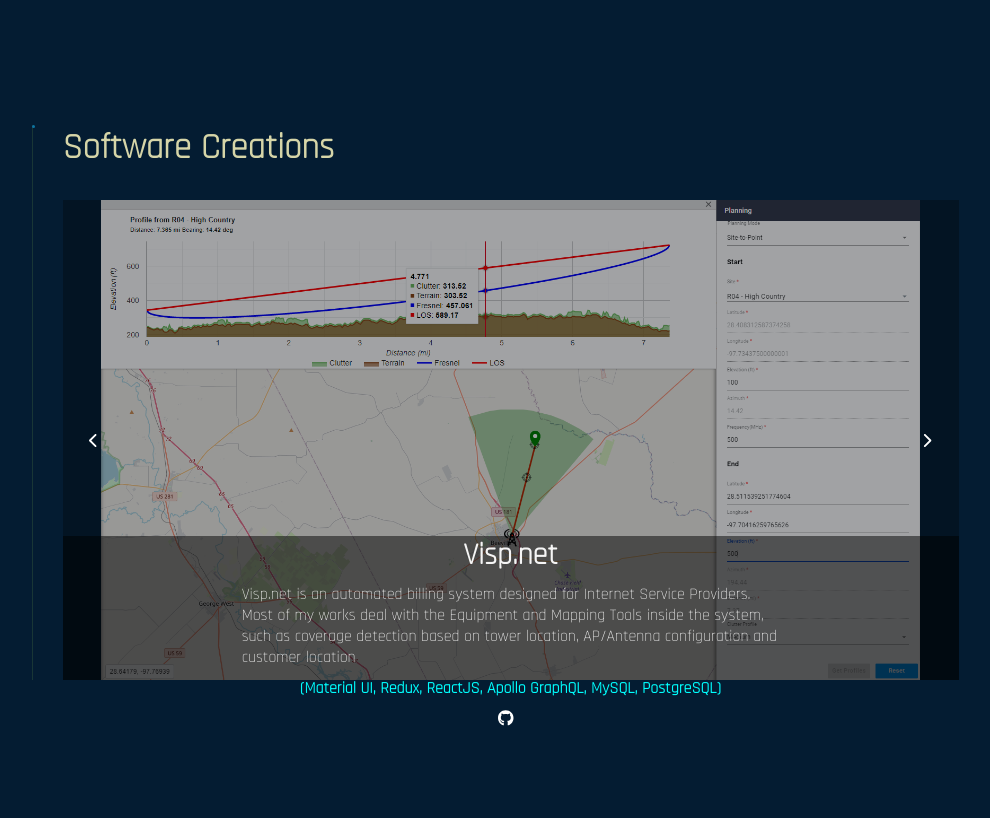
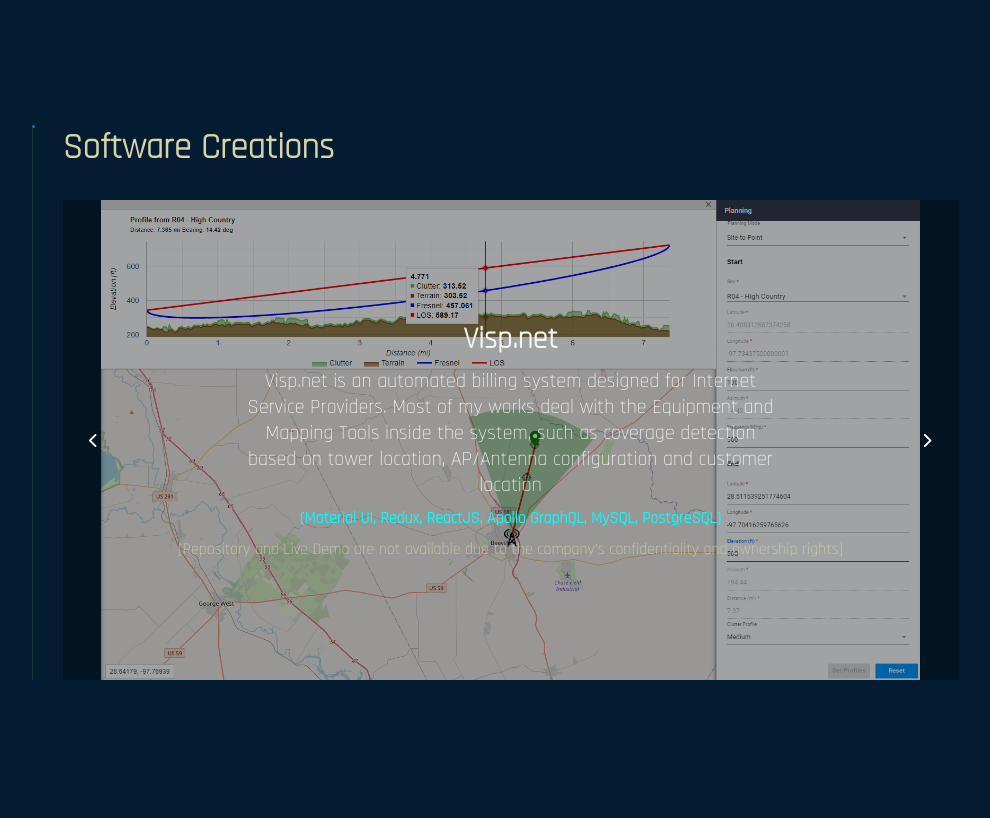
Before and after one commit to johnmarkcabusog/myportfolio, a React (Create React App) app: page / in a window 1280 px wide. Shown: the part 1940-2758 px from the top of the page, without its empty margins (145-1135 px from the left). Built offline with nearby package versions, Linux system fonts and the light colour scheme.

Commit message:
Email functionality and responsiveness updates

```diff
--- a/src/index.js
+++ b/src/index.js
@@ -1,14 +1,33 @@
-import React from 'react';
-import ReactDOM from 'react-dom/client';
-import './index.css';
-import App from './App';
-import reportWebVitals from './reportWebVitals';
-import { library } from '@fortawesome/fontawesome-svg-core'
-import { faCheckSquare, faCoffee, faChevronDown, faChevronLeft, faChevronRight} from '@fortawesome/free-solid-svg-icons'
-import {faGithub} from '@fortawesome/free-brands-svg-icons'
-library.add( faChevronDown, faCheckSquare, faCoffee, faChevronLeft, faChevronRight, faGithub )
+import React from "react";
+import ReactDOM from "react-dom/client";
+import "./index.css";
+import App from "./App";
+import reportWebVitals from "./reportWebVitals";
+import { library } from "@fortawesome/fontawesome-svg-core";
+import {
+  faCheckSquare,
+  faCoffee,
+  faChevronDown,
+  faChevronLeft,
+  faChevronRight,
+  faEye,
+  faMessage
+} from "@fortawesome/free-solid-svg-icons";
+import { faGithub, faLinkedin } from "@fortawesome/free-brands-svg-icons";
 
-const root = ReactDOM.createRoot(document.getElementById('root'));
+library.add(
+  faChevronDown,
+  faCheckSquare,
+  faCoffee,
+  faChevronLeft,
+  faChevronRight,
+  faGithub,
+  faEye,
+  faLinkedin,
+  faMessage
+);
+
+const root = ReactDOM.createRoot(document.getElementById("root"));
 root.render(
   <React.StrictMode>
     <App />
--- a/src/pages/AboutMe/style.css
+++ b/src/pages/AboutMe/style.css
@@ -31,6 +31,7 @@
 .content-div{
     display: flex;
     gap:30px;
+
 }
 .content-about{
     display: inline-block;
@@ -85,10 +86,21 @@
     .content-div
     {
         flex-direction:  column;
+        align-items: center;
     }
     .content-about{
         width: 100%;
         padding: 2%;
     }
+    .section-title{
+        text-align: center;
+        align-self: center;
+    }
 
 }
+
+@media (max-width:341px) {
+    #about-me{
+        font-size:16px;
+    }
+}
--- a/src/pages/Experiences/style.css
+++ b/src/pages/Experiences/style.css
@@ -109,3 +109,9 @@
 
     }
 }
+
+@media (max-width:341px) {
+    .role {
+        font-size: 16px;
+    }
+}
--- a/src/pages/Footer/index.js
+++ b/src/pages/Footer/index.js
@@ -1,15 +1,32 @@
-import React from 'react'
-import './style.css'
-
-const Footer = () =>{
-    return(
+import React from "react";
+import "./style.css";
+import { FontAwesomeIcon } from "@fortawesome/react-fontawesome";
+const Footer = () => {
+  const openLink = (link)=>{
+    window.open(
+        link,
+        '_blank' // <- This is what makes it open in a new window.
+      );
+  }
+  const emailClicked = () => {
+    const receiver = "johnmarkcabusog@gmail.com";
+    const subject = "Software Development Request";
+    const message = "Hi John,";
+    window.location.href = `mailto:${receiver}?subject=${subject}&body=${message}`;
+  };
+  return (
     <div id="footer">
       <div className="footer-body">
         <div>Built and designed by JM Cabusog</div>
         <div>All rights reserved &copy;</div>
+        <div className="icon-contacts">
+          <FontAwesomeIcon className="icon-contact-item" onClick={()=>openLink('https://www.linkedin.com/in/john-mark-cabusog-063320173')} icon="fa-brands fa-linkedin" />
+          <FontAwesomeIcon className="icon-contact-item" onClick={()=>openLink('https://github.com/johnmarkcabusog')} icon="fa-brands fa-github" />
+          <FontAwesomeIcon className="icon-contact-item" icon="fa-solid fa-message" onClick={emailClicked} />
         </div>
       </div>
-    )
-}
+    </div>
+  );
+};
 
-export default Footer
+export default Footer;
--- a/src/pages/Footer/style.css
+++ b/src/pages/Footer/style.css
@@ -1,9 +1,9 @@
 #footer{
-    height: 20vh;
+    height: 15vh;
     display: flex;
     align-items: center;
     justify-content: center;
-    font-size: 20px;
+    font-size: 18px;
     font-weight: bolder;
     border-top: solid 10px white;
 }
@@ -12,3 +12,26 @@
     text-align: center;
     line-height: 2;
 }
+.icon-contacts{
+    display: flex;
+    gap:5px;
+    justify-content: center;
+}
+.icon-contact-item{
+    cursor: pointer;
+}
+.icon-contact-item:hover{
+    color: whitesmoke;
+
+}
+@media (max-width:341px) {
+    #footer{
+        height: 15vh;
+        display: flex;
+        align-items: center;
+        justify-content: center;
+        font-size: 16px;
+        font-weight: bolder;
+        border-top: solid 10px white;
+    }
+}
--- a/src/pages/Home/components/GeneralInformation.js
+++ b/src/pages/Home/components/GeneralInformation.js
@@ -1,6 +1,13 @@
 import React from "react";
 
 const GeneralInformation = () => {
+  const emailClicked = () => {
+    const receiver = "johnmarkcabusog@gmail.com";
+    const subject = "Software Development Request";
+    const message = "Hi John,";
+    window.location.href = `mailto:${receiver}?subject=${subject}&body=${message}`;
+  };
+
   return (
     <div className="gen-info-panel">
       <div className="gen-info-content">
@@ -25,8 +32,13 @@ const GeneralInformation = () => {
         </div>
       </div>
       <div className="buttons-grid">
-        <div className="main-buttons but1" >Message Me </div>
-        <a className="main-buttons but2" href="#software-creations"> Explore My Works </a>
+        <div className="main-buttons but1" onClick={emailClicked}>
+          Message Me{" "}
+        </div>
+        <a className="main-buttons but2" href="#software-creations">
+          {" "}
+          Explore My Works{" "}
+        </a>
       </div>
     </div>
   );
--- a/src/pages/Home/style.css
+++ b/src/pages/Home/style.css
@@ -24,7 +24,6 @@
     gap: 30px;
     padding: 10px;
     justify-content: end;
-
 }
 
 .gen-info-content{
@@ -152,7 +151,13 @@
 /* Responsiveness */
 @media (max-width: 1350px){
     .polygons{
-        display: none;
+        position: absolute;
+        right: 0;
+        z-index: 0;
+        top:0;
+    }
+    .general-information{
+        z-index: 20;
     }
 }
 
@@ -187,5 +192,25 @@
         font-size: 18px;
         text-align: center;
     }
+    .dev-name, .dev-title{
+        font-size: 40px;
+    }
 
 }
+
+@media (max-width:341px) {
+    .buttons-grid{
+        gap:10px;
+    }
+    .but1{
+        grid-column: 1/2;
+        text-decoration: none;
+        font-size: 16px;
+    }
+    .but2{
+        grid-column:2/3;
+        text-decoration: none;
+        font-size: 16px;
+        text-align: center;
+    }
+}
--- a/src/pages/SoftwareCreations/index.js
+++ b/src/pages/SoftwareCreations/index.js
@@ -10,28 +10,35 @@ const works = [
     id: 1,
     name: "Visp.net",
     img_src: VispImage,
-    description:"Visp.net is an automated billing system designed for Internet Service Providers. Most of my works deal with the Equipment and Mapping Tools inside the system, such as coverage detection based on tower location, AP/Antenna configuration and customer location",
-    tech_used:"(Material UI, Redux, ReactJS, Apollo GraphQL, MySQL, PostgreSQL)",
-    repository:"",
-    link:""
+    description:
+      "Visp.net is an automated billing system designed for Internet Service Providers. Most of my works deal with the Equipment and Mapping Tools inside the system, such as coverage detection based on tower location, AP/Antenna configuration and customer location",
+    tech_used:
+      "(Material UI, Redux, ReactJS, Apollo GraphQL, MySQL, PostgreSQL)",
+    repository: "",
+    link: "",
+    isPersonal: false,
   },
   {
     id: 2,
     name: "Word Game",
     img_src: VispImage2,
-    description:"",
-    tech_used:"",
-    repository:"",
-    link:""
+    description:
+      "This word game is a ripped-off of the famous game called Wordle.",
+    tech_used: "(ReactJS, HTML & CSS)",
+    repository: "",
+    link: "",
+    isPersonal: true,
   },
   {
     id: 3,
     name: "Mapping Game",
     img_src: VispImage3,
-    description:"",
-    tech_used:"",
-    repository:"",
-    link:""
+    description:
+      "Mapping game is a geographical quiz that tests your knowledge about history, culture and geography",
+    tech_used: "(ReactJS, HTML & CSS)",
+    repository: "",
+    link: "",
+    isPersonal: true,
   },
 ];
 const SoftwareCreations = () => {
@@ -82,22 +89,33 @@ const SoftwareCreations = () => {
                   <div className="software-name">{work.name}</div>
                   <div className="software-desc">{work.description}</div>
                   <div className="software-tech">{work.tech_used}</div>
-                  <div className="software-resources">
-                    <FontAwesomeIcon className="tech-chevron" icon="fa-brands fa-github" />
-                  </div>
-
+                  {work.isPersonal ? (
+                    <div className="software-resources">
+                      <FontAwesomeIcon
+                        className="tech-icon"
+                        icon="fa-brands fa-github"
+                      />
+                      <FontAwesomeIcon
+                        className="tech-icon"
+                        icon="fa-solid fa-eye"
+                      />
+                    </div>
+                  ) : (
+                    <div className="personal-message">
+                      [Repository and Live Demo are not available due to the
+                      company's confidentiality and ownership rights]
+                    </div>
+                  )}
                 </div>
               </div>
             );
           })}
-          <div className="cover"></div>
           <div className="navigator navigate-left" onClick={handleBack}>
             <FontAwesomeIcon icon={`chevron-left`} />
           </div>
           <div className="navigator navigate-right" onClick={handleForward}>
             <FontAwesomeIcon icon={`chevron-right`} />
           </div>
-
         </div>
       </div>
     </div>
--- a/src/pages/SoftwareCreations/style.css
+++ b/src/pages/SoftwareCreations/style.css
@@ -15,6 +15,8 @@
     display: flex;
     flex-direction: column;
     text-align: left;
+    justify-content: flex-start;
+    align-items: flex-start;
     gap: 30px;
 }
 .content{
@@ -42,17 +44,36 @@
     position: absolute;
     bottom:0;
     left: 0;
-    background-color: rgba(0,0,0, 0.5);
+    background-color: rgba(0,0,0, 0.3);
     width: 100%;
-    height: 30%;
-    z-index: 11;
+    height:100%;
+    z-index: 10;
     display: flex;
     align-items: center;
-    justify-content: flex-start;
+    justify-content: center;
     flex-direction: column;
     gap:10px;
     white-space: pre-line;
+    text-align: center;
+    /* cursor: pointer; */
 }
+
+.personal-message{
+    color: #d6d5a8;
+}
+.tech-icon{
+    font-size: 20px;
+    cursor: pointer;
+    padding: 5px;
+}
+.tech-icon:hover{
+    color: #00a4a6;
+}
+.info-panel:hover{
+    background-color: rgba(0,0,0, 0.5);
+
+}
+
 .software-name{
     font-size: 30px;
     font-weight: bold;
@@ -64,7 +85,7 @@
 }
 .software-desc{
     width: 60%;
-    font-size: 16px;
+    font-size: 20px;
 }
 .work-image{
     width: 100%;
@@ -79,7 +100,7 @@
     display: flex;
     align-items: center;
     justify-content: center;
-    z-index: 10;
+    z-index: 11;
     cursor: pointer;
     opacity: 1;
     font-size: 15px;
@@ -99,13 +120,7 @@
     top:0
 
 }
-.cover{
-    z-index: 0;
-    background-color: rgba(0,0,0, 0.3);
-    width: 100%;
-    height: 100%;
-    position: absolute;
-}
+
 @keyframes fadeInWork
 {
     0%{opacity: 0;}
@@ -120,4 +135,23 @@
         display: none;
 
     }
+    .work-content{
+        width: 100%;
+        padding: 2%;
+    }
+    .work-image{
+        display: none
+    }
 }
+
+@media (max-width:341px) {
+    .tech-icon{
+        font-size: 16px;
+    }
+    .software-tech{
+        font-size: 16px;
+    }
+    .software-desc{
+        font-size: 16px;
+    }
+}
```
Also changed, not shown: src/pages/CreativeWorks/style.css (+48 -19 lines). Lines whose indentation alone changed are shown as unchanged.
